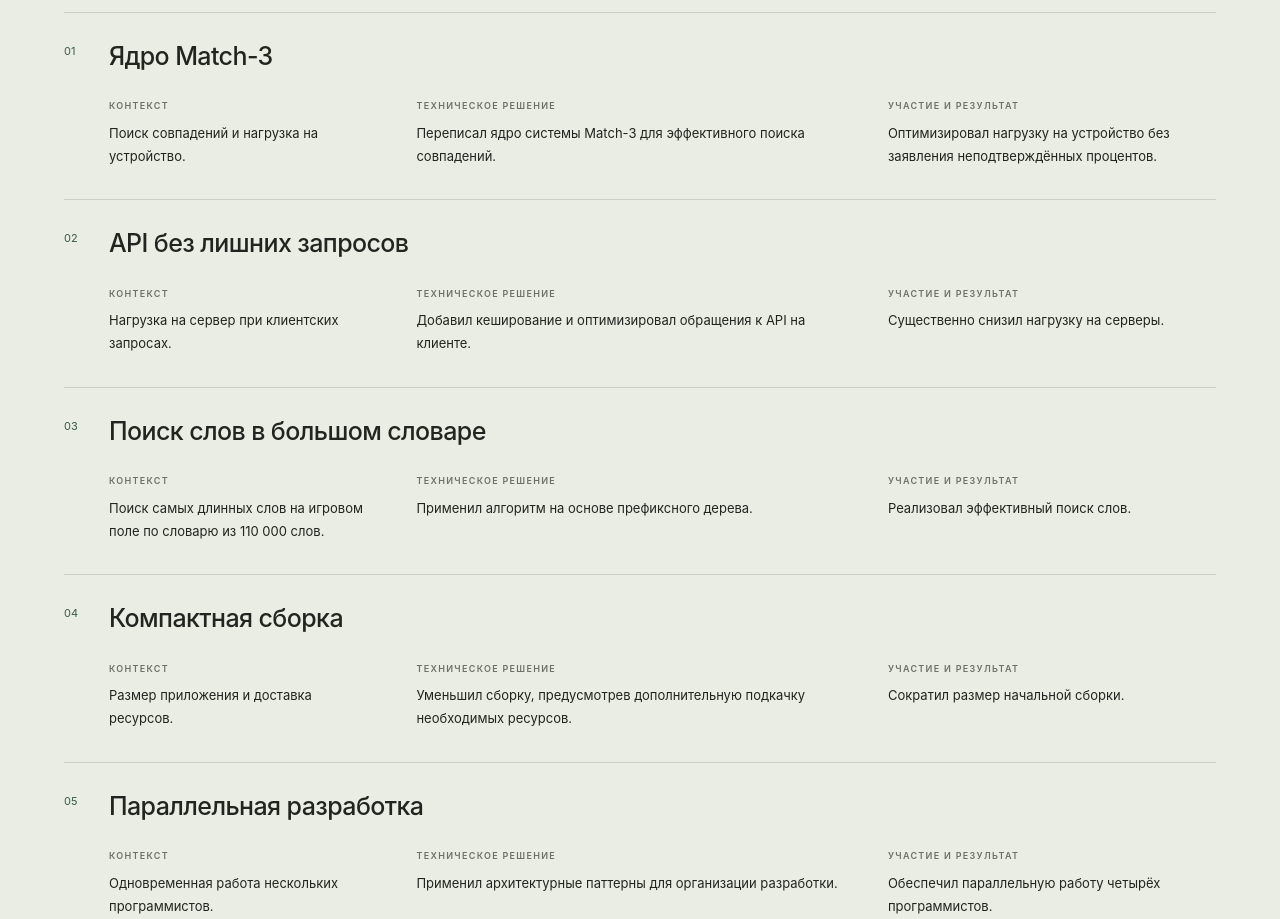
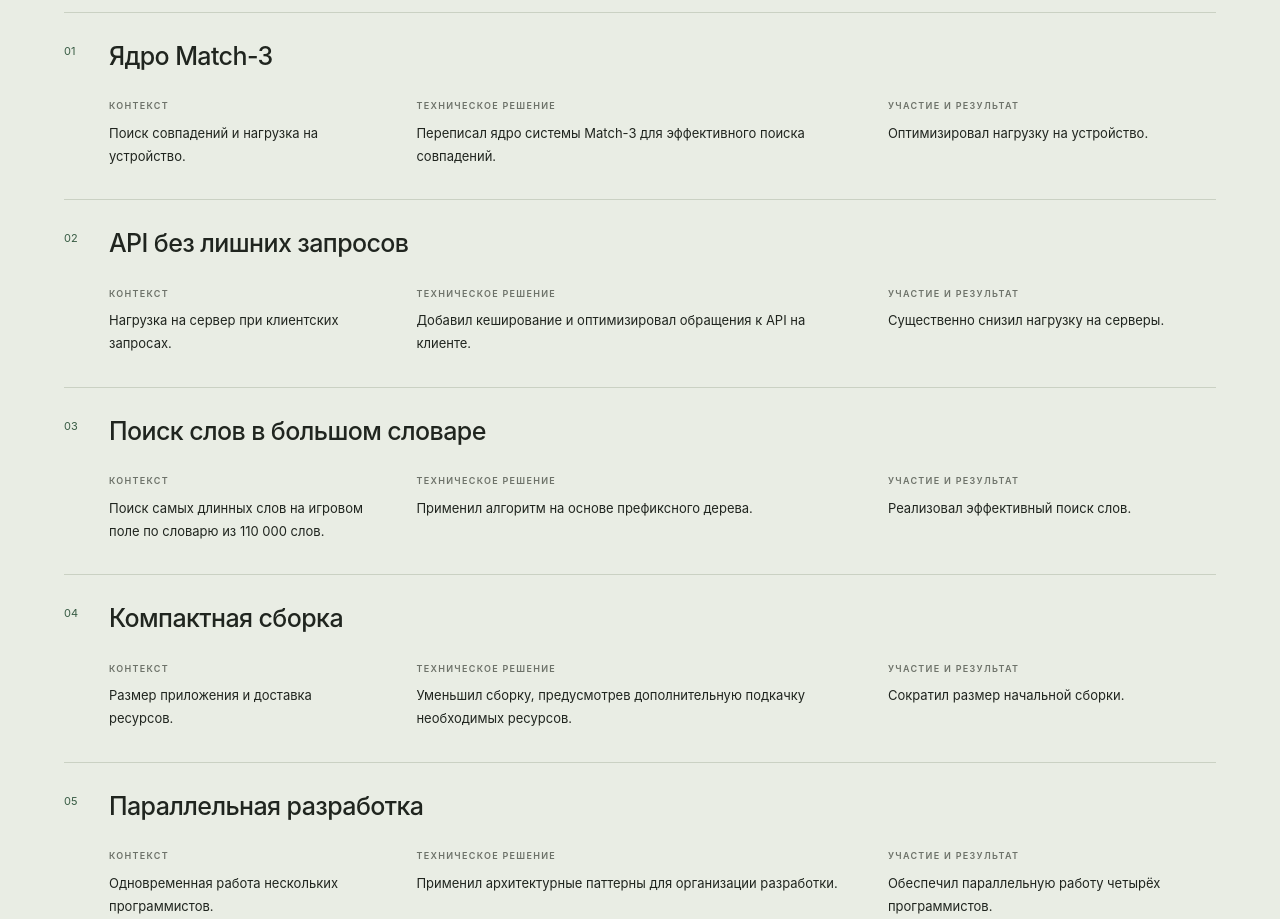
Before and after one commit to bleeerr/portfolio, a React (Vite) app: page / in a window 1280 px wide. Shown: the part 2560-3479 px from the top of the page. Built offline with nearby package versions, Linux system fonts and the light colour scheme.

Commit message:
Refine resume presentation

```diff
--- a/src/profile.json
+++ b/src/profile.json
@@ -41,7 +41,7 @@
       "title": "Ядро Match-3",
       "task": "Поиск совпадений и нагрузка на устройство.",
       "solution": "Переписал ядро системы Match-3 для эффективного поиска совпадений.",
-      "result": "Оптимизировал нагрузку на устройство без заявления неподтверждённых процентов."
+      "result": "Оптимизировал нагрузку на устройство."
     },
     {
       "title": "API без лишних запросов",
```
Also changed, not shown: public/resume-print.html (+1 -1 lines), 2 other files (tests, documents, lock files or other folders).
